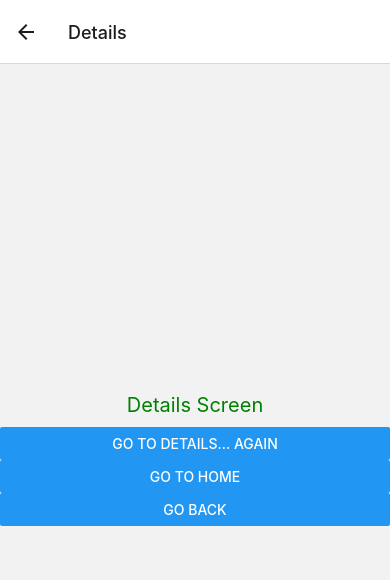
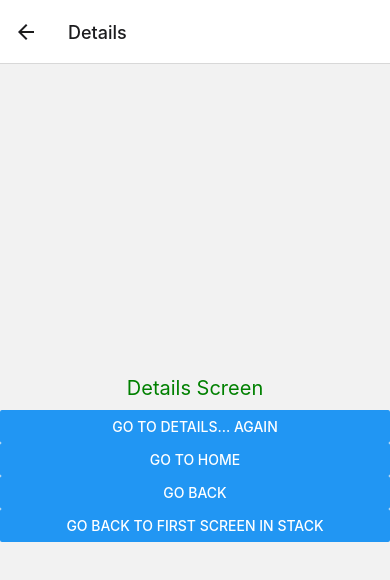
Before and after one commit to kiranojhanp/ghurghura-ci-cd-react-native, a React Native app: screen / in a window 390 px wide. Both pictures are taken after a click on the button "GO TO DETAILS". Shown: the top 580 px of the page. Built offline with nearby package versions, Linux system fonts and the light colour scheme.

Commit message:
feat: add pop to top

```diff
--- a/App.tsx
+++ b/App.tsx
@@ -39,6 +39,10 @@ function Details() {
         onPress={() => navigation.navigate('Home')}
       />
       <Button title="Go back" onPress={() => navigation.goBack()} />
+      <Button
+        title="Go back to first screen in stack"
+        onPress={() => navigation.popToTop()}
+      />
     </SafeAreaView>
   );
 }
```
